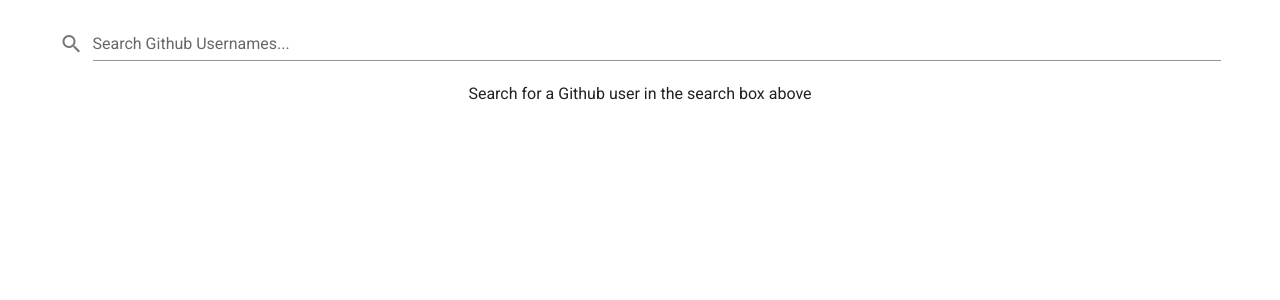
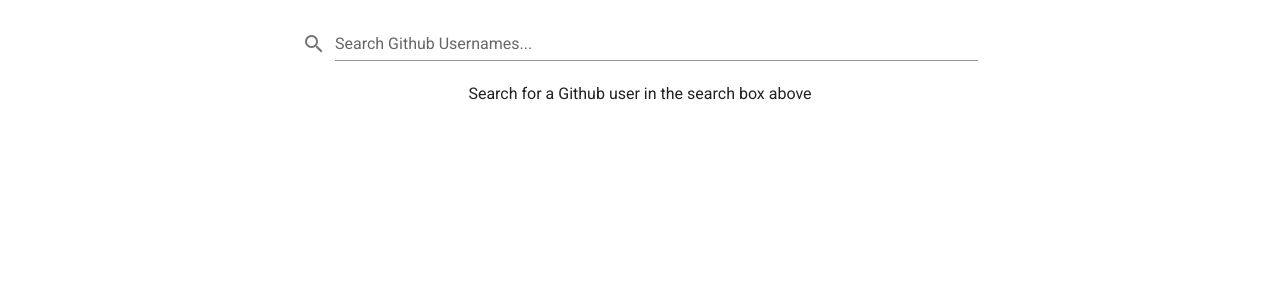
Before and after one commit to KG700/search-github-vue, a Vue app: page / in a window 1280 px wide. Shown: the top 300 px of the page. Built offline with nearby package versions, Linux system fonts and the light colour scheme.

Commit message:
Updated the width of the search bar to be a bit shorter

```diff
--- a/src/components/searchGithub.vue
+++ b/src/components/searchGithub.vue
@@ -1,5 +1,5 @@
 <template>
-  <v-container>
+  <v-container style="width: 700px">
     <v-form @submit.prevent>
       <v-text-field
         v-model="username"
@@ -8,7 +8,6 @@
         @keyup.enter.prevent="findUser"
       />
     </v-form>
-
     <selectedUser :show="showUser" :user="user"></selectedUser>
 
     <repoList
--- a/src/components/selectedUser.vue
+++ b/src/components/selectedUser.vue
@@ -1,5 +1,5 @@
 <template>
-  <v-card v-if="show" width="500px" class="mx-auto mt-5">
+  <v-card fixed v-if="show" width="500px" class="mx-auto mt-5">
     <div class="d-flex flex-row">
       <v-avatar size="120" class="ma-3">
         <v-img :src="user.avatar_url"></v-img>
@@ -8,7 +8,8 @@
       <v-card-title class="pa-0 mt-5">
         <v-btn x-large text :href="user.html_url">{{ user.name }}</v-btn>
       </v-card-title>
-      <v-card-text class="ml-2"><v-icon>mdi-github</v-icon> Joined: {{ formattedDate }}</v-card-text>
+        <v-card-text class="ml-2"
+          ><v-icon>mdi-github</v-icon> Joined: {{ formattedDate }}</v-card-text>
 
     </div>
     </div>
```
